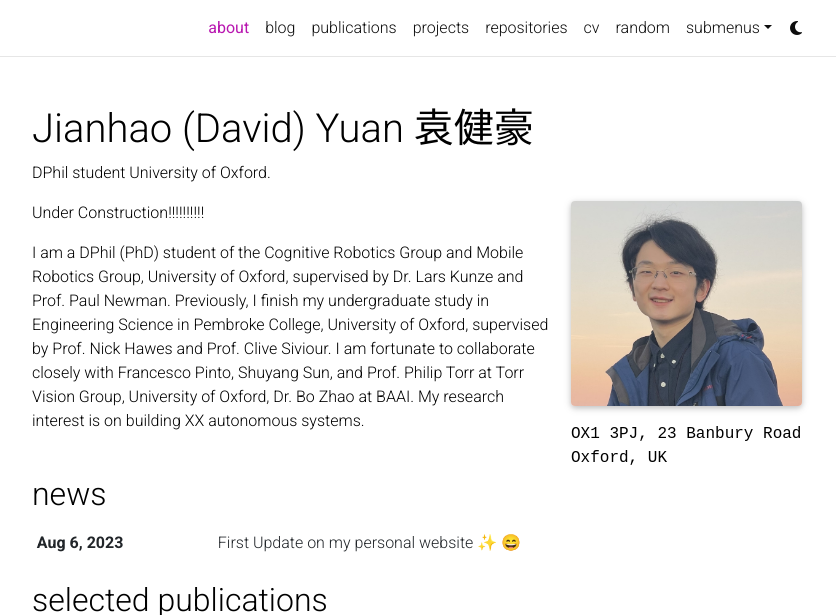
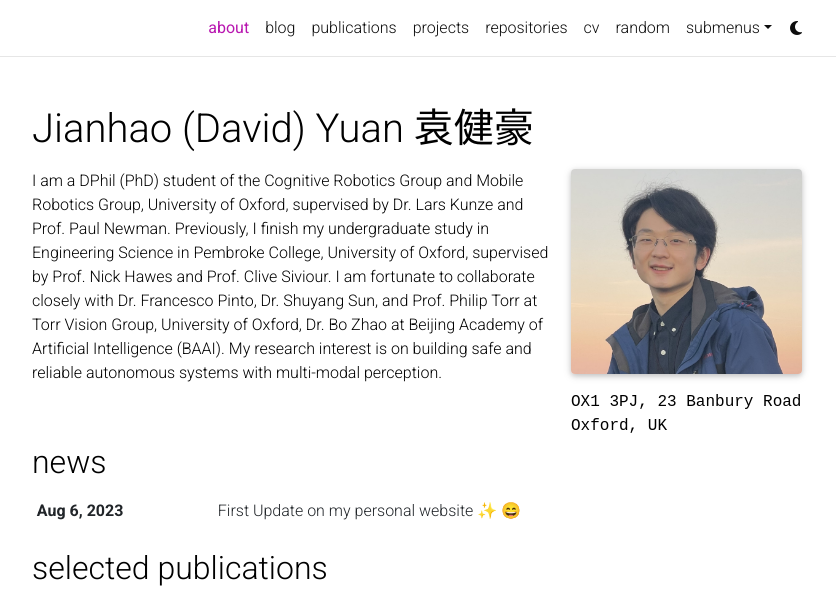
Before and after one commit to YuanJianhao508/YuanJianhao508.github.io, a Jekyll site: the page built from _pages/about.md, in a window 1280 px wide and 937 px high, cut to the strip 0-615 px from the top of the window. Shown: the whole strip, without its empty margins (223-1059 px from the left). Built offline with Jekyll 4.4.1, drawn with Linux system fonts in a browser that asks for light colours; full-size pictures stand in for the smaller copies a plugin makes; emoji names are drawn with the system emoji font; comment, search, counter and statistics services are not loaded; a style sheet for code colours, icons or effects is not loaded.

Commit message:
update bib

```diff
--- a/_bibliography/papers.bib
+++ b/_bibliography/papers.bib
@@ -6,7 +6,7 @@
 @article{yuan2023off,
   title={Off the Radar: Uncertainty-Aware Radar Place Recognition with Introspective Querying and Map Maintenance},
   author={Yuan, Jianhao and Newman, Paul and Gadd, Matthew},
-  journal={IROS 2023},
+  journal={IROS},
   year={2023},
   selected={true}
 }
--- a/_data/cv.yml
+++ b/_data/cv.yml
@@ -14,6 +14,7 @@
     - title: MEng Engineering Science
       institution: Pembroke College, University of Oxford, Oxford, UK
       year: 2023
+      description:
         - Supervised by Prof. Nick Hawes and Prof. Clive Siviour
         - First Class
     - title: International Baccalaureate (IB)
--- a/_pages/about.md
+++ b/_pages/about.md
@@ -2,7 +2,7 @@
 layout: about
 title: about
 permalink: /
-subtitle: DPhil student University of Oxford.
+subtitle:
 
 profile:
   align: right
@@ -18,9 +18,7 @@ selected_papers: true # includes a list of papers marked as "selected={true}"
 social: true  # includes social icons at the bottom of the page
 ---
 
-Under Construction!!!!!!!!!!
-
-I am a DPhil (PhD) student of the Cognitive Robotics Group and Mobile Robotics Group, University of Oxford, supervised by Dr. Lars Kunze and Prof. Paul Newman. Previously, I finish my undergraduate study in Engineering Science in Pembroke College, University of Oxford, supervised by Prof. Nick Hawes and Prof. Clive Siviour. I am fortunate to collaborate closely with Francesco Pinto, Shuyang Sun, and Prof. Philip Torr at Torr Vision Group, University of Oxford, Dr. Bo Zhao at BAAI. My research interest is on building XX autonomous systems.
+I am a DPhil (PhD) student of the Cognitive Robotics Group and Mobile Robotics Group, University of Oxford, supervised by Dr. Lars Kunze and Prof. Paul Newman. Previously, I finish my undergraduate study in Engineering Science in Pembroke College, University of Oxford, supervised by Prof. Nick Hawes and Prof. Clive Siviour. I am fortunate to collaborate closely with Dr. Francesco Pinto, Dr. Shuyang Sun, and Prof. Philip Torr at Torr Vision Group, University of Oxford, Dr. Bo Zhao at Beijing Academy of Artificial Intelligence (BAAI). My research interest is on building safe and reliable autonomous systems with multi-modal perception.
 
 <!-- Test Tese. Tell the world about yourself. Link to your favorite [subreddit](http://reddit.com). You can put a picture in, too. The code is already in, just name your picture `prof_pic.jpg` and put it in the `img/` folder.
 
```
